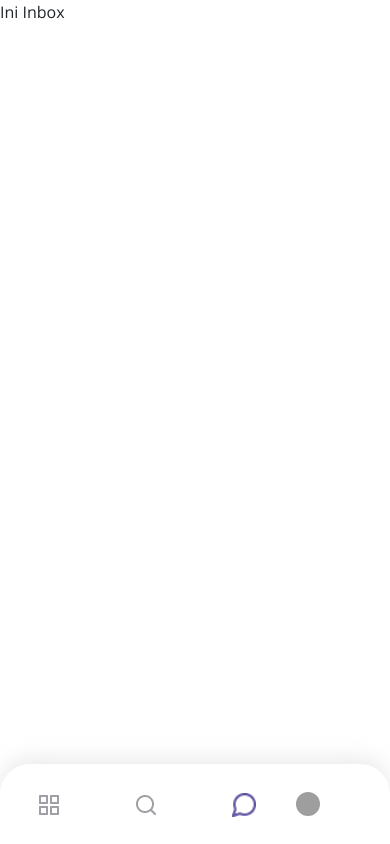
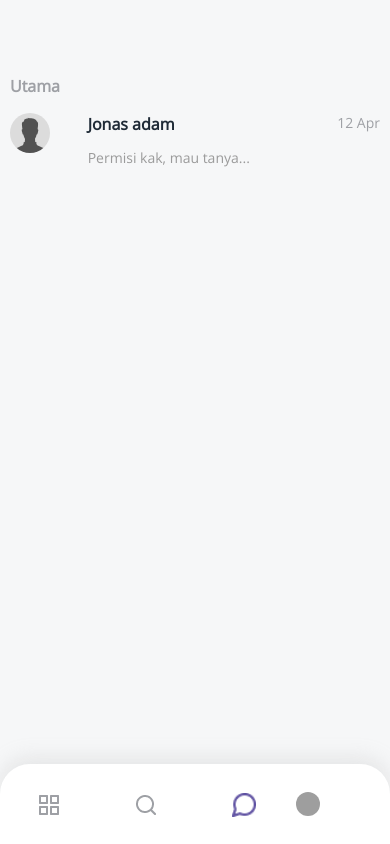
Before and after one commit to RPHertiansa/hirejob, a Vue app: page /inbox in a window 390 px wide. Built offline with nearby package versions, Linux system fonts and the light colour scheme; no server answers; sample sign-in values are in the browser's storage.

Commit message:
responsive chat and notif

```diff
--- a/src/views/Home.vue
+++ b/src/views/Home.vue
@@ -86,7 +86,15 @@
                         </div>
                     </div>
                     <div class="col-2 d-flex h-100 align-items-center">
-                        <img class="ml-4" src="../assets/img/bell (1) 1 (1).png">
+                        <b-dropdown size="sm" offset="-240" center variant="link" menu-class="drdwn" toggle-class="text-decoration-none" no-caret>
+                            <template v-slot:button-content>
+                            <img src="../assets/img/bell (1) 1 (1).png">
+                            </template>
+                            <div class="cont-notif">
+                              <img src="../assets/img/undraw_Notify_re_65on 1.png">
+                              <p>Belum ada notifikasi</p>
+                            </div>
+                        </b-dropdown>
                     </div>
                 </div>
             </div>
--- a/src/views/Inbox.vue
+++ b/src/views/Inbox.vue
@@ -57,7 +57,23 @@
       <div class="d-sm-none d-block">
         <div>
          <Navbar/>
-          <p>Ini Inbox</p>
+          <div class="cont-inbox-hp">
+            <p style="font-weight: 600;font-size: 16px;line-height: 22px;color: #9EA0A5;" >Utama</p>
+            <div class="user">
+              <div class="row no-gutters">
+              <div class="col-2">
+                <img class="img-user-chat" width="40px" height="40px" src="../assets/img/gdpr_profile-picture 1.png">
+              </div>
+              <div class="col-10 pl-3">
+                <div class="d-flex">
+                  <p class="name-user">Jonas adam</p>
+                  <p class="date-user ml-auto">12 Apr</p>
+                </div>
+                <p class="chat-tmnl">Permisi kak, mau tanya...</p>
+              </div>
+            </div>
+            </div>
+          </div>
         </div>
       </div>
   </div>
@@ -173,4 +189,17 @@ export default {
   padding-left: 8px;
   padding-top: 8px;
 }
+.cont-inbox-hp {
+  width: 100vw;
+  height: 100vh;
+  background-color: #F6F7F8;
+  padding-top: 75px;
+  padding-right: 10px;
+  padding-left: 10px;
+}
+.date-user {
+  font-size: 14px;
+  line-height: 19px;
+  color: #9EA0A5;
+}
 </style>
--- a/src/views/Search.vue
+++ b/src/views/Search.vue
@@ -1,6 +1,6 @@
 <template>
   <div>
-      <div class="cont-search pl-3 pr-3 pt-5">
+      <div class="d-sm-none d-block cont-search pl-3 pr-3 pt-5">
          <Navbar/>
          <div class="d-flex">
             <div class="w-search mr-2">
@@ -12,16 +12,15 @@
                 </div>
             </div>
             <div class="w-sort">
-                <div class="text-center">
-                   <img v-b-modal.modal-1 width="24px" height="24px" src="../assets/img/list 1.png">
-                </div>
-                <b-modal id="modal-1" size="sm" class="coba" centered hide-header hide-footer>
-                    <b-dropdown-item href="#">Sortir berdasarkan nama</b-dropdown-item>
-                    <b-dropdown-item href="#">Sortir berdasarkan Skill</b-dropdown-item>
-                    <b-dropdown-item href="#">Sortir berdasarkan Lokasi</b-dropdown-item>
-                    <b-dropdown-item href="#">Sortir berdasarkan freelance</b-dropdown-item>
-                    <b-dropdown-item href="#">Sortir berdasarkan fulltime</b-dropdown-item>
-                </b-modal>
+                <b-dropdown size="sm" offset="-240" center variant="link" menu-class="sorthp" toggle-class="text-decoration-none text-center" no-caret>
+                      <template v-slot:button-content>
+                      <img width="24px" height="24px" src="../assets/img/list 1.png">
+                      </template>
+                      <b-dropdown-item href="#">Sortir berdasarkan nama</b-dropdown-item>
+                      <b-dropdown-item href="#">Sortir berdasarkan Lokasi</b-dropdown-item>
+                      <b-dropdown-item href="#">Sortir berdasarkan freelance</b-dropdown-item>
+                      <b-dropdown-item href="#">Sortir berdasarkan fulltime</b-dropdown-item>
+                  </b-dropdown>
             </div>
          </div>
       </div>
@@ -85,4 +84,7 @@ export default {
 .w-sort .text-center {
     padding-top: 10px;
 }
+.sorthp {
+  margin-top: 100px;
+}
 </style>
```
